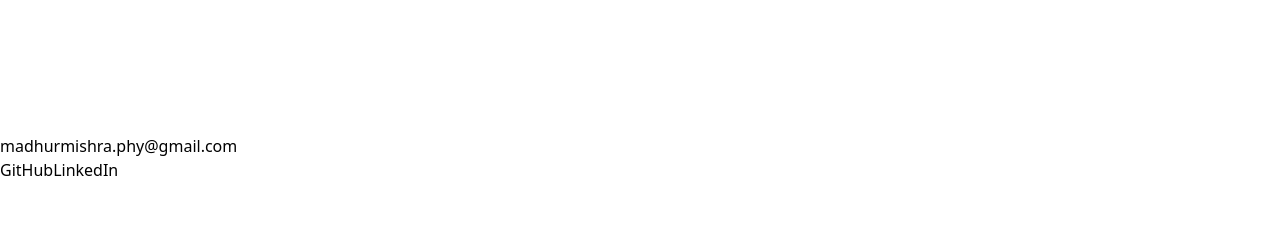
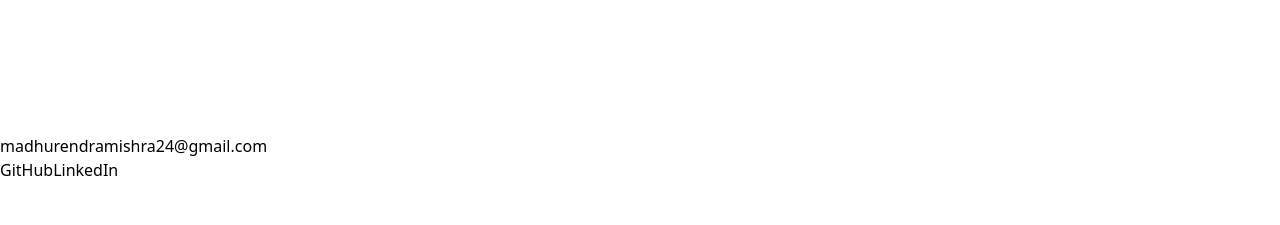
Before and after one commit to MadhurendraMishra/My-Portfolio, a React (Vite) app: page / in a window 1280 px wide. Shown: the part 4320-4545 px from the top of the page. Built offline with nearby package versions, Linux system fonts and the light colour scheme.

Commit message:
chal ja bsdk

```diff
--- a/src/App.jsx
+++ b/src/App.jsx
@@ -424,12 +424,12 @@ export default function ResearchPortfolio() {
             </p>
 
             <div className="space-y-6 mb-12">
-              <a href="mailto:madhurmishra.phy@gmail.com"
+              <a href="mailto:madhurendramishra24@gmail.com"
                 className="flex items-center justify-center gap-3 text-gray-300 hover:text-cyan-400 transition text-lg">
                 <svg className="w-6 h-6" fill="none" stroke="currentColor" viewBox="0 0 24 24">
                   <path strokeLinecap="round" strokeLinejoin="round" strokeWidth={2} d="M3 8l7.89 5.26a2 2 0 002.22 0L21 8M5 19h14a2 2 0 002-2V7a2 2 0 00-2-2H5a2 2 0 00-2 2v10a2 2 0 002 2z" />
                 </svg>
-                <span>madhurmishra.phy@gmail.com</span>
+                <span>madhurendramishra24@gmail.com</span>
               </a>
             </div>
 
```
